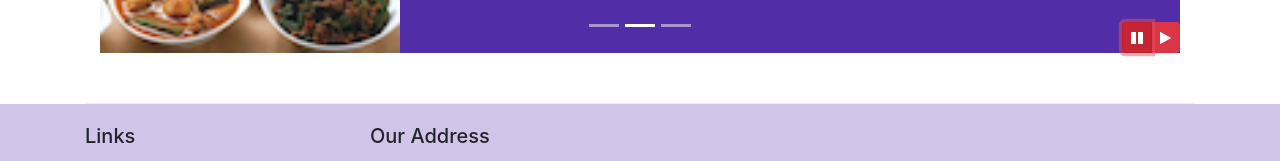
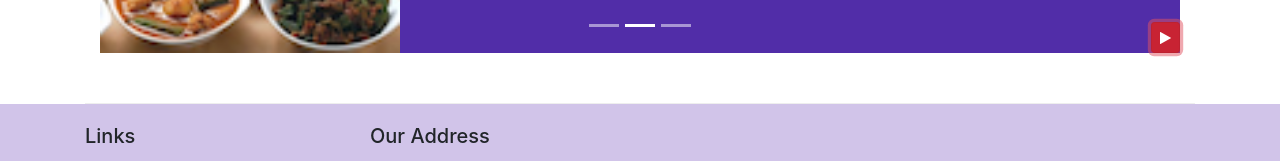
Before and after one commit to rkp09/confution, a website: page index.html in a window 1280 px wide. Both pictures are taken after a click on the button 1137 px from the left and 668 px from the top of the page. Shown: the part 631-792 px from the top of the page. Drawn offline with nearby package versions, Linux system fonts and the light colour scheme.

Commit message:
using one button on carousel instead of two button and few lines of jquery for this button

```diff
--- a/css/style.css
+++ b/css/style.css
@@ -67,7 +67,7 @@ body{
     left:0;
     min-height:300px;
 }
-#carousel-button{
+#carouselButton{
     position:absolute;
     right:0;
     bottom:0;
--- a/index.html
+++ b/index.html
@@ -164,17 +164,13 @@
 						<a href="#mycarousel" class="carousel-control-next" role='button' data-slide='next'>
 							<span class="carousel-control-next-icon"></span>
 						</a>
-						<div class='btn-group' id="carousel-button">
-							<button class="btn btn-danger btn-sm" id='carousel-pause'>
-								<span class="fa fa-pause"></span>
-							</button>
-							<button class="btn btn-danger btn-sm" id='carousel-play'>
-								<span class="fa fa-play"></span>
-							</button>
-						</div>
+						<button class="btn btn-danger btn-sm" id='carouselButton'>
+							<span id='carousel-button-icon' class="fa fa-pause"></span>
+						</button>
 					</div>
 				</div>
 			</div>
+
 
 		</div>
 
@@ -323,12 +319,18 @@
 		<script>
 			$(document).ready(function () {
 				$('#mycarousel').carousel({ interval: 2000 });
-				$('#carousel-pause').click(function () {
-					$('#mycarousel').carousel('pause');
+				$('#carouselButton').click(function () {
+					if ($('#carouselButton').children('span').hasClass('fa-pause')) {
+						$('#mycarousel').carousel('pause');
+						$('#carouselButton').children('span').removeClass('fa-pause');
+						$('#carouselButton').children('span').addClass('fa-play');
+					} else if ($('#carouselButton').children('span').hasClass('fa-play')) {
+						$('#mycarousel').carousel('cycle');
+						$('#carouselButton').children('span').removeClass('fa-play');
+						$('#carouselButton').children('span').addClass('fa-pause');
+					}
 				});
-				$('#carousel-play').click(function () {
-					$('#mycarousel').carousel('cycle');
-				})
+
 			});
 		</script>
 
```
